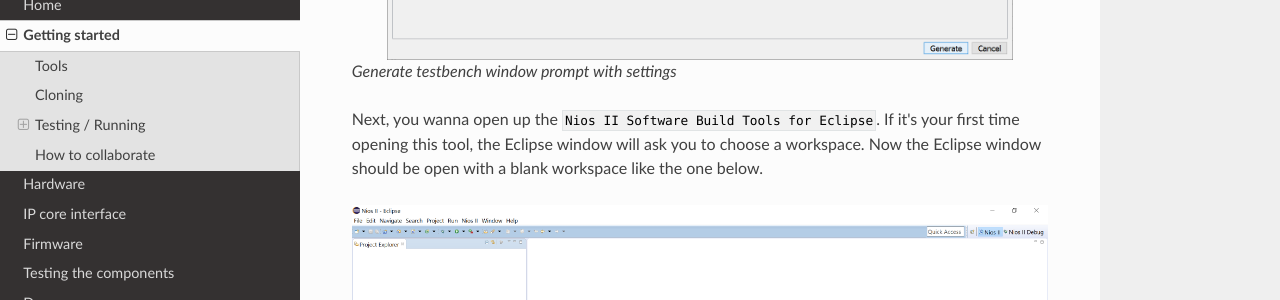
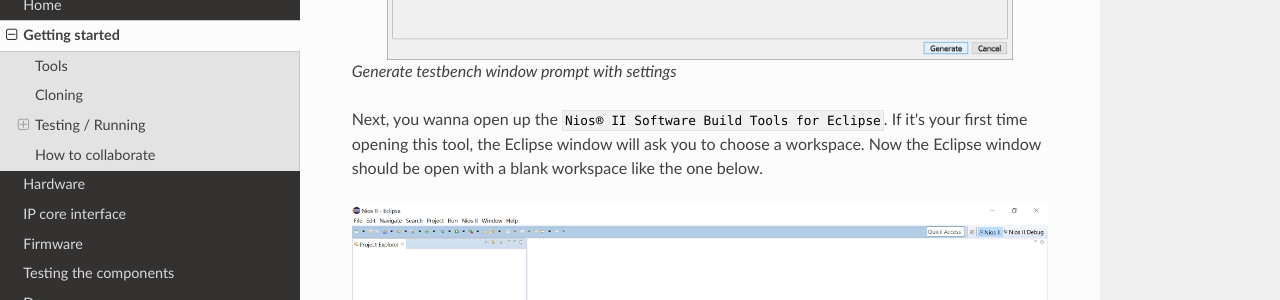
Before and after one commit to pfeinsper/21b-indago-rfid-conformance-tester, an MkDocs documentation site: the page built from docs-src/getting_started.md, in a window 1280 px wide and 900 px high, scrolled down 3090 px. Shown: the part 147-447 px from the top of the window. Built offline with MkDocs 1.6.1, drawn with Linux system fonts in a browser that asks for light colours; nearby versions of some CDN libraries; some of the changed text lies outside the part shown.

```diff
--- a/docs-src/getting_started.md
+++ b/docs-src/getting_started.md
@@ -55,7 +55,7 @@ Make sure the settings are as follows, and click on `Generate` on the bottom.
 ![Testbench settings](./getting_started/generate_tb2.png){ style="width: 90%; display: block; margin: auto" }
 *Generate testbench window prompt with settings*
 
-Next, you wanna open up the `Nios II Software Build Tools for Eclipse`. If it's your first time opening this tool, the Eclipse window will ask you to choose a workspace. Now the Eclipse window should be open with a blank workspace like the one below.
+Next, you wanna open up the `Nios® II Software Build Tools for Eclipse`. If it's your first time opening this tool, the Eclipse window will ask you to choose a workspace. Now the Eclipse window should be open with a blank workspace like the one below.
 
 ![Eclipse workspace](./getting_started/eclipse_blank.png)
 *Eclipse workspace*
@@ -135,7 +135,7 @@ After programming the board, get a female/female jumper, plug one end on pin 6 o
 ![GPIO schematic](./getting_started/gpio.png){ style="height: 40%; display: block; margin: auto" }
 *GPIO schematic showing jumper connections (image obtained [here](http://modernhackers.com/wp-content/uploads/2019/12/SDRAM-Board-GPIO-Direction-DE10-Standard-DE1-SoC-ArrowSoCKit.png))*
 
-Once the jumpers are connected, open up the `Nios II Software Build Tools for Eclipse`. You can follow the same steps shown in the ModelSim guide on how to do so.
+Once the jumpers are connected, open up the `Nios® II Software Build Tools for Eclipse`. You can follow the same steps shown in the ModelSim guide on how to do so.
 
 After both projects have been imported, right-click on `rfid_test_bsp` ➡️ `BSP Editor`.Make sure that the options are the same as the ones present in the image below (they are **not** the same settings from the ModelSim guide).
 
```
